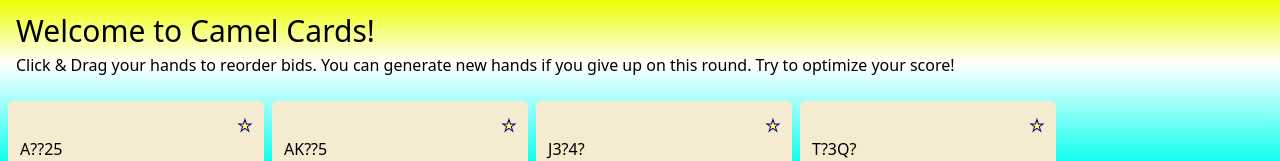
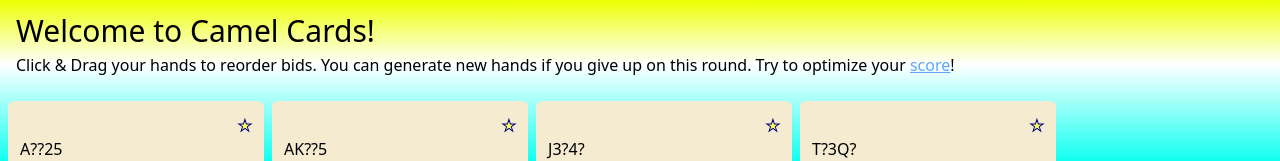
Before and after one commit to RheingoldRiver/CamelCards, a React (Vite) app: page / in a window 1280 px wide. Shown: the top 161 px of the page. Built offline with nearby package versions, Linux system fonts and the light colour scheme; what @savvywombat/tailwindcss-grid-areas would draw is missing.

Commit message:
add aoc link on score

```diff
--- a/src/components/Header/Header.tsx
+++ b/src/components/Header/Header.tsx
@@ -5,7 +5,11 @@ function Header() {
     <div className="pl-2 pt-2">
       <h1 className={clsx("text-[30px]")}>Welcome to Camel Cards!</h1>
       Click & Drag your hands to reorder bids. You can generate new hands if you give up on this round. Try to optimize
-      your score!
+      your{" "}
+      <a className="text-blue-400 underline" target="_blank" href="https://adventofcode.com/2023/day/7">
+        score
+      </a>
+      !
     </div>
   );
 }
```
